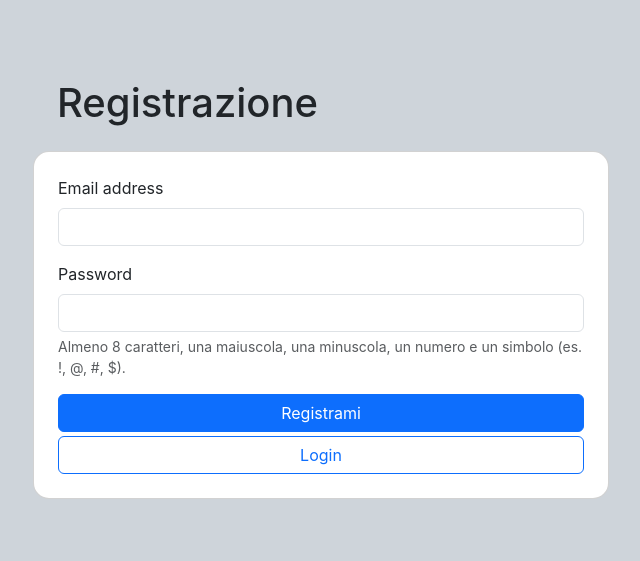
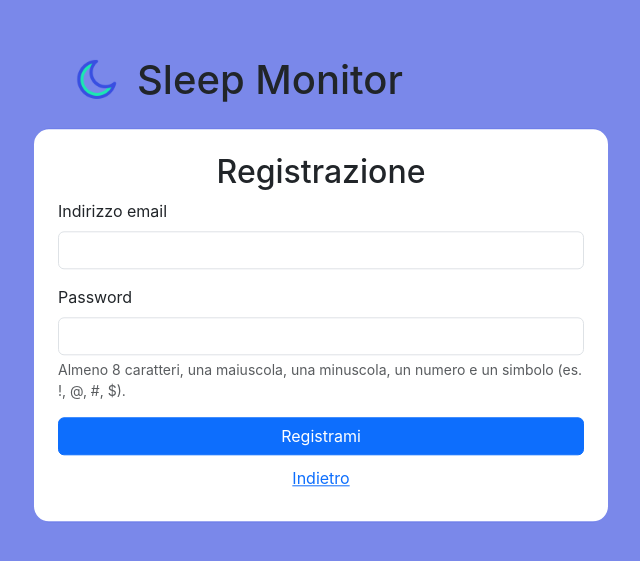
Before and after one commit to GiorgioBonetti/monitoraggio_sonno, a React (Vite) app: page /registrazione in a window 1280 px wide. Shown: the part 123-684 px from the top of the page, without its empty margins (319-959 px from the left). Built offline with nearby package versions, Linux system fonts and the light colour scheme; a web font is replaced by a local one.

Commit message:
Refactor Supabase integration and enhance UI elements in login and registration components

```diff
--- a/index.html
+++ b/index.html
@@ -9,6 +9,11 @@
     <link href="https://cdn.jsdelivr.net/npm/bootstrap@5.3.5/dist/css/bootstrap.min.css" rel="stylesheet"
           integrity="sha384-SgOJa3DmI69IUzQ2PVdRZhwQ+dy64/BUtbMJw1MZ8t5HZApcHrRKUc4W0kG879m7" crossorigin="anonymous" />
     <link rel="stylesheet" href="https://cdn.jsdelivr.net/npm/bootstrap-icons@1.11.3/font/bootstrap-icons.min.css">
+    <style>
+        body {
+            background-color: rgba(57, 79, 225, 0.67);
+        }
+    </style>
 </head>
 
 <body>
--- a/src/App.css
+++ b/src/App.css
@@ -1,5 +1,4 @@
 /* CSS per card contente ore e minuti dormiti / a letto */
-
 .dormito {
     display: flex;
     flex-direction: row;
@@ -10,3 +9,13 @@
 .grande {
     font-size: 50px;
 }
+
+/* Sovrascrive il colore del bordo per le card */
+.card {
+    border-color: rgba(
+        57,
+        79,
+        225,
+        0.67
+    ) !important; /* Cambia il colore del bordo */
+}
--- a/src/App.tsx
+++ b/src/App.tsx
@@ -23,14 +23,8 @@ import {
     consigli,
     ConsiglioType,
 } from "./scripts/dataConsigliArticoli.ts";
-import { createClient } from "@supabase/supabase-js";
 import { useNavigate } from "react-router-dom";
-
-// Initialize Supabase client
-export const supabase = createClient(
-    "https://ushxldxcwcylubwpvgdi.supabase.co",
-    "eyJhbGciOiJIUzI1NiIsInR5cCI6IkpXVCJ9.eyJpc3MiOiJzdXBhYmFzZSIsInJlZiI6InVzaHhsZHhjd2N5bHVid3B2Z2RpIiwicm9sZSI6InNlcnZpY2Vfcm9sZSIsImlhdCI6MTc0NzAxMTk0NiwiZXhwIjoyMDYyNTg3OTQ2fQ._5UDv3DipeSwda5t9YnIxTXwQckvr1P1ZCKCl1kY4Ts",
-);
+import supabase from "../Supabase.ts";
 
 function App() {
     const COLORS = ["blue", "royalblue", "lightskyblue", "#FF8042"];
@@ -113,8 +107,7 @@ function App() {
             }
         };
 
-        fetchData().then(() => { });
-
+        fetchData().then(() => {});
     }, [data, settMese]); // fetch del csv
 
     useEffect(() => {
@@ -146,9 +139,9 @@ function App() {
     }, [sleepData]); // fetch dei dati degli stadi del sonno ogni volta che cambia la data
 
     return sessionStorage.getItem("Utente") === null ? (
-        <div className="bg-dark-subtle">
-        </div>) : (
-        <div className="bg-dark-subtle">
+        <div></div>
+    ) : (
+        <div>
             {/* Navbar */}
             <Navbar
                 currentDate={data || new Date()}
--- a/src/Login.tsx
+++ b/src/Login.tsx
@@ -1,6 +1,6 @@
 import React, { useEffect, useState } from "react";
 import { useNavigate } from "react-router-dom";
-import { supabase } from "./App";
+import supabase from "../Supabase.ts";
 import SHA256 from "crypto-js/sha256";
 
 function Login() {
@@ -13,14 +13,14 @@ function Login() {
 
     useEffect(() => {
         document.title = "Sleep Monitor - Login";
+    }, []); // titolo della pagina
 
-
-        // Controlla se l'utente è già loggato
+    useEffect(() => {
         const sessionStatus = sessionStorage.getItem("isLoggedIn");
         if (sessionStatus === "true") {
             setIsLoggedIn(true);
         }
-    }, []);
+    }, []); // Controlla se l'utente è già loggato
 
     const handleSubmit = (e: React.FormEvent) => {
         e.preventDefault();
@@ -39,59 +39,72 @@ function Login() {
                         if (user.pwd === SHA256(password).toString()) {
                             setIsLoggedIn(true);
                             navigate("/"); // Reindirizza alla pagina principale
-                            sessionStorage.setItem("Utente", JSON.stringify(user.id));
+                            sessionStorage.setItem(
+                                "Utente",
+                                JSON.stringify(user.id),
+                            );
                         } else {
                             alert("Password errata.");
                             setIsLoggedIn(false);
                         }
                     } else {
-                        alert("Controlla meglio user e pasword");
+                        alert("Utente non trovato.");
                         setIsLoggedIn(false);
-
                     }
                 } catch {
-                    alert("Si è verificato un errore durante il login.");
                     setIsLoggedIn(false);
                 }
-            }
-            fetchData().then(() => { });
+            };
+            fetchData().then(() => {});
         } else {
-            alert("Si è verificato un errore durante il login.");
+            alert("Non hai inserito la password.");
             setIsLoggedIn(false);
         }
     };
 
     useEffect(() => {
-        // Reindirizza alla pagina principale se l'utente è già loggato
         if (isLoggedIn) {
             navigate("/"); // Reindirizza alla pagina principale
-        }
-        else {
+        } else {
             navigate("/login"); // Reindirizza alla pagina di login
         }
-    }, []);
+    }, []); // Reindirizza alla pagina principale se l'utente è già loggato
 
     return (
-        <div className="bg-dark-subtle" style={{ minHeight: "100vh" }}>
+        <div style={{ minHeight: "100vh" }}>
             <div
                 className="container-lg position-absolute top-50 start-50 translate-middle"
                 style={{ maxWidth: "600px", width: "100%", margin: "auto" }}
             >
-                <h1 className="m-4">Login</h1>
+                <h1 className="m-4">
+                    <img
+                        src="/icon/moon.png"
+                        alt="Logo"
+                        width="48"
+                        height="48"
+                        className="d-inline-block align-text-top mx-3"
+                    />
+                    Sleep Monitor
+                </h1>
                 <div className="card rounded-4 p-4">
+                    <h2 className="text-center">Login</h2>
                     <form onSubmit={handleSubmit}>
                         <div className="mb-3">
                             <label htmlFor="inputEmail1" className="form-label">
-                                Email address
+                                Indirizzo email
                             </label>
                             <input
-
                                 type="email"
                                 className="form-control"
                                 id="inputEmail1"
                                 value={email}
                                 onChange={(e) => setEmail(e.target.value)}
+                                required
                             />
+                            <div id="emailHelp" className="form-text">
+                                Se hai dimenticato la tua email, contatta un
+                                amministratore.
+                            </div>
                         </div>
                         <div className="mb-3">
                             <label
@@ -101,7 +114,6 @@ function Login() {
                                 Password
                             </label>
                             <input
-
                                 type="password"
                                 className="form-control"
                                 id="inputPassword"
@@ -113,7 +125,6 @@ function Login() {
                             <button type="submit" className="btn btn-primary">
                                 Login
                             </button>
-
                         </div>
                     </form>
                     <button
--- a/src/Registrazione.tsx
+++ b/src/Registrazione.tsx
@@ -1,6 +1,6 @@
 import React, { useEffect, useState } from "react";
 import { useNavigate } from "react-router-dom";
-import { supabase } from "./App";
+import supabase from "../Supabase.ts";
 import SHA256 from "crypto-js/sha256";
 
 function Registrazione() {
@@ -13,7 +13,7 @@ function Registrazione() {
 
     useEffect(() => {
         document.title = "Sleep Monitor - Registrazione";
-    }, []);
+    }, []); // titolo della pagina
 
     const handleSubmit = (e: React.FormEvent) => {
         e.preventDefault();
@@ -21,38 +21,58 @@ function Registrazione() {
         // FARE LA REGISTRAZIONE ECC
         if (email && password) {
             // Controlla se l'email è già registrata
+            // DA FARE
 
+            // Controlla se la password è valida
+            const passwordRegex =
+                /^(?=.*[a-z])(?=.*[A-Z])(?=.*\d)(?=.*[@$!%*?&])[A-Za-z\d@$!%*?&]{8,}$/;
+            if (!passwordRegex.test(password)) {
+                alert(
+                    "La password deve contenere almeno 8 caratteri, una maiuscola, una minuscola, un numero e un simbolo (es. !, @, #, $).",
+                );
+                return;
+            }
 
             const fetchData = async () => {
                 try {
-                     await supabase
+                    await supabase
                         .from("Utenti")
-                        .insert([{ "Nome": email, "pwd": SHA256(password).toString() }])
+                        .insert([
+                            { Nome: email, pwd: SHA256(password).toString() },
+                        ])
                         .select();
 
                     navigate("/login");
-
                 } catch {
                     alert("Si è verificato un errore durante il login.");
                 }
-            }
-            fetchData().then(() => { });
-
+            };
+            fetchData().then(() => {});
         }
     };
 
     return (
-        <div className="bg-dark-subtle" style={{ minHeight: "100vh" }}>
+        <div style={{ minHeight: "100vh" }}>
             <div
                 className="container-lg position-absolute top-50 start-50 translate-middle"
                 style={{ maxWidth: "600px", width: "100%", margin: "auto" }}
             >
-                <h1 className="m-4">Registrazione</h1>
+                <h1 className="m-4">
+                    <img
+                        src="/icon/moon.png"
+                        alt="Logo"
+                        width="48"
+                        height="48"
+                        className="d-inline-block align-text-top mx-3"
+                    />
+                    Sleep Monitor
+                </h1>
                 <div className="card rounded-4 p-4">
+                    <h2 className="text-center">Registrazione</h2>
                     <form onSubmit={handleSubmit}>
                         <div className="mb-3">
                             <label htmlFor="inputEmail1" className="form-label">
-                                Email address
+                                Indirizzo email
                             </label>
                             <input
                                 type="email"
@@ -60,6 +80,7 @@ function Registrazione() {
                                 id="inputEmail1"
                                 value={email}
                                 onChange={(e) => setEmail(e.target.value)}
+                                required
                             />
                         </div>
                         <div className="mb-3">
@@ -88,13 +109,13 @@ function Registrazione() {
                             </button>
                         </div>
                     </form>
-                     <button
-                        className="btn mt-1 btn-outline-primary"
+                    <button
+                        className="btn mt-1 btn-link"
                         onClick={() => {
                             navigate("/login"); // Reindirizza alla pagina di login
                         }}
                     >
-                        Login
+                        Indietro
                     </button>
                 </div>
             </div>
--- a/src/components/Chart/PieGraph/PieGraph.tsx
+++ b/src/components/Chart/PieGraph/PieGraph.tsx
@@ -59,7 +59,7 @@ function PieGraph(props: PieGraphProps) {
         };
     }, [props.data]);
     // dando lo stesso id della new Column che crea lo useEffect sopra, questo div viene rimpiazzato dal grafico
-    return <div id="contenitore" style={{ padding: "5px" }}></div>;
+    return <div id="contenitore"></div>;
 }
 
 export default PieGraph;
--- a/src/components/Navbar/Navbar.tsx
+++ b/src/components/Navbar/Navbar.tsx
@@ -40,8 +40,8 @@ function Navbar(props: NavbarProps) {
     };
 
     return (
-        <nav className="navbar navbar-expand-sm">
-            <div className="container-fluid">
+        <nav className="navbar navbar-expand-sm bg-light">
+            <div className="container-fluid justify-content-between">
                 <a className="navbar-brand" href="/">
                     <img
                         src="/icon/moon.png"
@@ -52,8 +52,15 @@ function Navbar(props: NavbarProps) {
                     />
                     Sleep Monitor
                 </a>
+                {/* Bottone di logout visibile solo sotto i 576px */}
                 <button
-                    className="navbar-toggler ms-auto"
+                    onClick={handleLogout}
+                    className="btn btn-outline-danger d-sm-none"
+                >
+                    Logout
+                </button>
+                <button
+                    className="navbar-toggler"
                     type="button"
                     data-bs-toggle="collapse"
                     data-bs-target="#navbarNav"
@@ -63,8 +70,13 @@ function Navbar(props: NavbarProps) {
                 >
                     <span className="navbar-toggler-icon"></span>
                 </button>
+
                 <div className="collapse navbar-collapse" id="navbarNav">
-                    <ul className="navbar-nav">
+                    <ul
+                        className="navbar-nav justify-content-around"
+                        style={{ width: "100%" }}
+                    >
+                        <li className="nav-item mx-0 mx-md-3 mx-lg-5"></li>
                         <li className="nav-item">
                             <div className="d-flex justify-content-center my-2 my-sm-0">
                                 <button
@@ -74,18 +86,6 @@ function Navbar(props: NavbarProps) {
                                         backgroundColor: "#14bdad",
                                         color: "white",
                                         transition: "all 0.2s ease",
-                                    }}
-                                    onMouseDown={(e) => {
-                                        e.currentTarget.style.boxShadow =
-                                            "0 4px 8px rgba(0, 0, 0, 0.3)";
-                                        e.currentTarget.style.transform =
-                                            "scale(0.95)";
-                                    }}
-                                    onMouseUp={(e) => {
-                                        e.currentTarget.style.boxShadow =
-                                            "none";
-                                        e.currentTarget.style.transform =
-                                            "scale(1)";
                                     }}
                                 >
                                     &lt;
@@ -105,18 +105,6 @@ function Navbar(props: NavbarProps) {
                                         transition: "all 0.2s ease",
                                         maxWidth: "200px",
                                     }}
-                                    onMouseDown={(e) => {
-                                        e.currentTarget.style.boxShadow =
-                                            "0 4px 8px rgba(0, 0, 0, 0.3)";
-                                        e.currentTarget.style.transform =
-                                            "scale(0.95)";
-                                    }}
-                                    onMouseUp={(e) => {
-                                        e.currentTarget.style.boxShadow =
-                                            "none";
-                                        e.currentTarget.style.transform =
-                                            "scale(1)";
-                                    }}
                                 />
                                 <button
                                     className="btn ms-2"
@@ -126,27 +114,17 @@ function Navbar(props: NavbarProps) {
                                         color: "white",
                                         transition: "all 0.2s ease",
                                     }}
-                                    onMouseDown={(e) => {
-                                        e.currentTarget.style.boxShadow =
-                                            "0 4px 8px rgba(0, 0, 0, 0.3)";
-                                        e.currentTarget.style.transform =
-                                            "scale(0.95)";
-                                    }}
-                                    onMouseUp={(e) => {
-                                        e.currentTarget.style.boxShadow =
-                                            "none";
-                                        e.currentTarget.style.transform =
-                                            "scale(1)";
-                                    }}
                                 >
                                     &gt;
                                 </button>
                             </div>
                         </li>
-                        <li className="nav-item">
+                        <li className="nav-item"></li>
+                        {/* Bottone di logout visibile sopra i 576px */}
+                        <li className="nav-item align-self-end d-none d-sm-block">
                             <button
                                 onClick={handleLogout}
-                                className="btn btn-danger mx-3 my-2 my-sm-0"
+                                className="btn btn-outline-danger mx-3 my-2 my-sm-0"
                             >
                                 Logout
                             </button>
```
Also changed, not shown: 1 other file (tests, documents, lock files or other folders).
